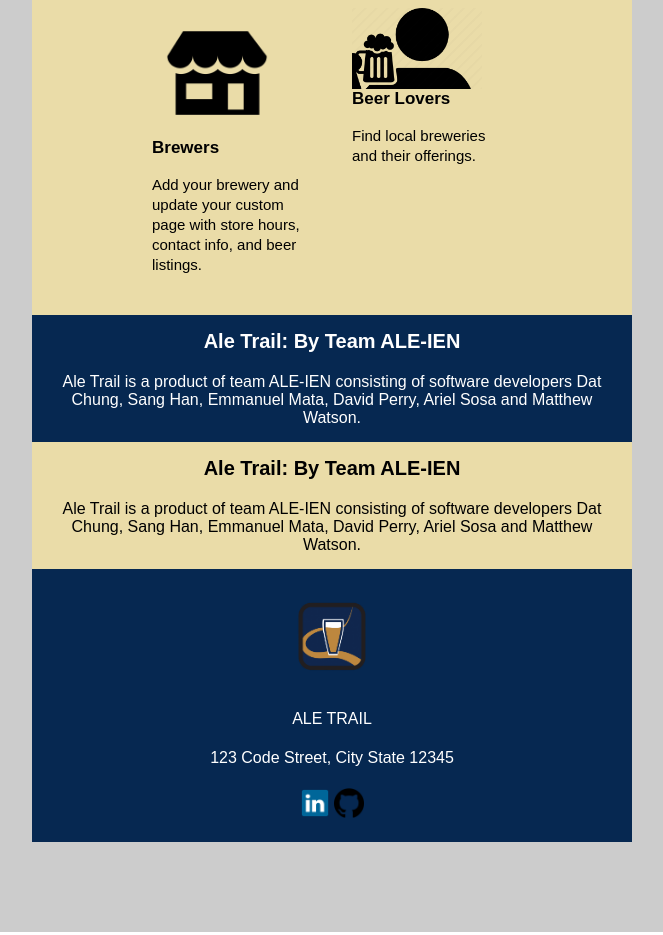
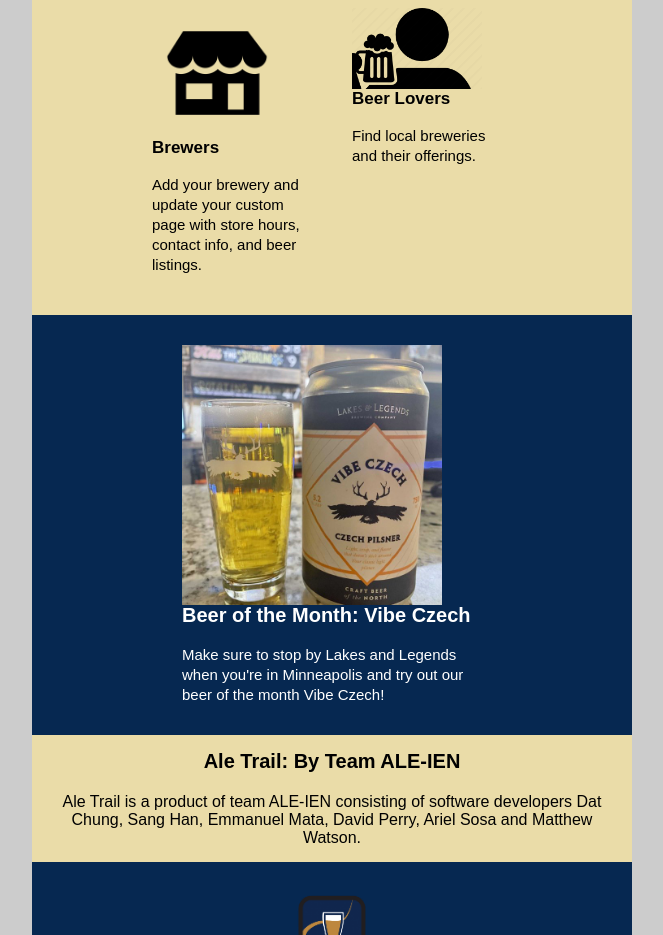
Before and after one commit to sosariel/AT-Email-Template, a plain HTML site: page index.html in a window 1280 px wide. Shown: the part 552-1487 px from the top of the page, without its empty margins (308-971 px from the left). Drawn offline with Linux system fonts and the light colour scheme.

Commit message:
Added BOM section

```diff
--- a/index.html
+++ b/index.html
@@ -66,6 +66,14 @@
         font-size: 15px;
         line-height: 20px;
         padding: 0 5px;
+    }
+    .two-columns.last{
+        padding: 15px 0;
+    }
+    .two-columns .content{
+        font-size: 15px;
+        line-height: 20px;
+        text-align: left;
     }
  </style>
 </head>
@@ -159,6 +167,7 @@
                                      </td>
                                    </tr>
                                  </table>
+
                                  <table class="column">
                                     <tr>
                                       <td class="padding">
@@ -186,15 +195,47 @@
                     </table>
                 </td>
             </tr>
-
+            <!-- SEC TWO COLUMN SECTION -->
             <tr>
-                <td>
+                <td style="text-align: center;padding: 15px;background-color: #062851;color: white;">
                     <table width="100%">
                         <tr>
-                            <td style="text-align: center;padding: 15px;background-color: #062851;color: white;">
-                                <p style="font-size: 20px;font-weight: bold;">Ale Trail: By Team ALE-IEN</p>
-                                <p>Ale Trail is a product of team ALE-IEN consisting of software developers Dat Chung, Sang Han, Emmanuel Mata, David Perry, Ariel Sosa and Matthew Watson.</p>
+                             <td class="two-columns last">
+
+                                <table class="column">
+                                    <tr>
+                                        <td class="padding">
+                                            <table class="content">
+                                                <tr>
+                                                    <td>
+                                                        <a href="#"><img src="images/VCBEER.jpeg" alt="" width="260" style="max-width: 260;"></a>
+                                                    </td>
+                                                </tr>
+                                            </table>
+                                        </td>
+                                     </tr>
+                                </table>
+                                <table class="column">
+                                    <tr>
+                                        <td class="padding">
+                                            <table class="content">
+                                                <tr>
+                                                    <td style="color: white;">
+                                                        <p style="font-size: 20px;font-weight: bold;">Beer of the Month: Vibe Czech</p>
+                                <p>Make sure to stop by Lakes and Legends when you're in Minneapolis and try out our beer of the month Vibe Czech!</p>
+
+                                                    </td>
+                                                </tr>
+                                            </table>
+                                        </td>
+                                     </tr>
+                                </table>
+
+
+
                             </td>
+
+
                         </tr>
                     </table>
                 </td>
@@ -212,7 +253,7 @@
                     </table>
                 </td>
             </tr>
-            <!-- SINGLE COLUMN SECTION -->
+            <!-- FOOTER SECTION -->
 
 
 
```
Also changed, not shown: images/VCBEER.jpeg (added).
